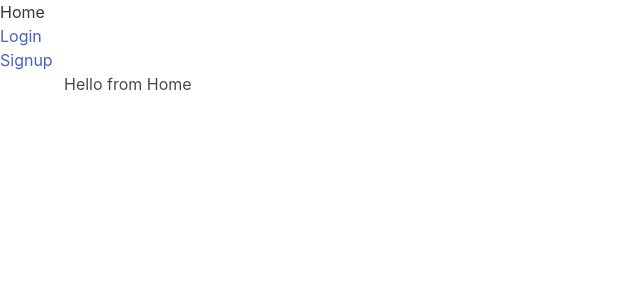
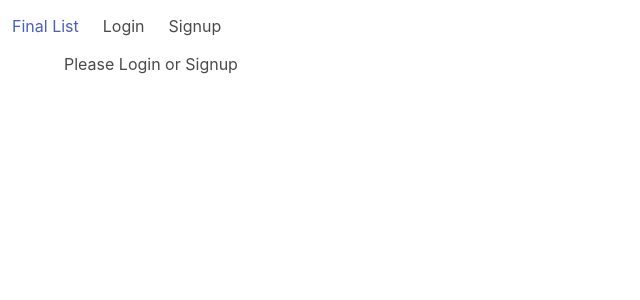
Before and after one commit to lmadkins/final-list, a Django app: page / in a window 1280 px wide. Shown: the top 300 px of the page, without its empty margins (0-640 px from the left). Run offline with Django 4.2, Linux system fonts and the light colour scheme.

Commit message:
Adjustments to templates and styling

```diff
--- a/main_app/static/scripts/main.js
+++ b/main_app/static/scripts/main.js
@@ -0,0 +1,27 @@
+// Hamburger menu
+document.addEventListener('DOMContentLoaded', () => {
+
+    // Get all "navbar-burger" elements
+    const $navbarBurgers = Array.prototype.slice.call(document.querySelectorAll('.navbar-burger'), 0);
+
+    // Add a click event on each of them
+    $navbarBurgers.forEach( el => {
+      el.addEventListener('click', () => {
+
+        // Get the target from the "data-target" attribute
+        const target = el.dataset.target;
+        const $target = document.getElementById(target);
+
+        // Toggle the "is-active" class on both the "navbar-burger" and the "navbar-menu"
+        el.classList.toggle('is-active');
+        $target.classList.toggle('is-active');
+
+      });
+    });
+
+  });
+
+//   Collapisbles
+  $(document).ready(function(){
+    $('.collapsible').collapsible();
+  });
--- a/main_app/templates/base.html
+++ b/main_app/templates/base.html
@@ -7,7 +7,7 @@
         <meta name="viewport" content="width=device-width, initial-scale=1.0" />
 
         <link rel="stylesheet" href="{% static 'styles/main.css' %}" />
-        <script src="{% static 'scripts/main.js' %}" defer></script>
+
         <!-- Materialize (for Collapsible components)  -->
         <link rel="stylesheet" href="{% static 'styles/materialize.css' %}" />
         <link href="https://fonts.googleapis.com/icon?family=Material+Icons" rel="stylesheet">
@@ -18,25 +18,62 @@
         <link rel="stylesheet" href="https://cdn.jsdelivr.net/npm/bulma@0.9.2/css/bulma.min.css">
          <!--  -->
         <script src="https://code.jquery.com/jquery-3.6.0.min.js" integrity="sha256-/xUj+3OJU5yExlq6GSYGSHk7tPXikynS7ogEvDej/m4=" crossorigin="anonymous"></script>
+        <script src="{% static 'scripts/main.js' %}" defer></script>
         <title>Final List</title>
     </head>
     <body >
-      <nav>
-        <ul>
-          <a href="/"><li>Home</li></a>
+      <nav class="navbar" role="navigation" aria-label="main navigation">
+        <div class="navbar-brand">
+          <a class="navbar-item" href="/">
+            Final List
+          </a>
 
-          {% if user.is_authenticated %}
-          <span>Welcome: {{user.username}}</span>
-            <a href="/lists"><li>My Lists</li></a>
-            <a href="{% url 'password_reset' %}">Reset Password</a>
-            <a href="{% url 'logout' %}"><li>Logout</li></a>
+          <a role="button" class="navbar-burger" aria-label="menu" aria-expanded="false" data-target="navbarBasicExample">
+            <span aria-hidden="true"></span>
+            <span aria-hidden="true"></span>
+            <span aria-hidden="true"></span>
+            <!-- Links in hamburger menu if logged in  -->
+            <!-- {% if user.is_authenticated %}
+            <span aria-hidden="true"href="/lists">
 
+              My Lists
+            </span>
+            <span aria-hidden="true"><a href="{% url 'logout' %}">Logout</a></span> -->
+
+            <!-- Links in hamburger menu if logged out  -->
             {% else %}
-            <a href="{% url 'login' %}"><li>Login</li></a>
-            <a href="{% url 'signup' %}"><li>Signup</li></a>
+            <!-- <span aria-hidden="true"><a href="{% url 'login' %}">Login
+            </a></span>
+            <span aria-hidden="true"><a href="{% url 'signup' %}">Signup
+            </a></span> -->
           {% endif %}
-          <!-- <li>User</li> -->
-        </ul>
+
+
+          </a>
+        </div>
+
+        <div id="navbarBasicExample" class="navbar-menu">
+          <div class="navbar-start">
+            {% if user.is_authenticated %}
+            <a class="navbar-item"href="/lists">
+              My Lists
+            </a>
+          </div>
+
+          <div class="navbar-end">
+            <div class="navbar-item">
+              <div class="buttons">
+                  <a class="nav-bar-item" href="{% url 'logout' %}">Logout</a>
+                  {% else %}
+                  <a class="navbar-item" href="{% url 'login' %}">Login
+                  </a>
+                  <a class="navbar-item" href="{% url 'signup' %}">Signup
+                  </a>
+                {% endif %}
+              </div>
+            </div>
+          </div>
+        </div>
       </nav>
 
         <div class="container">
@@ -45,11 +82,5 @@
 
       </div>
     </div>
-
-    <script>
-  $(document).ready(function(){
-      $('.collapsible').collapsible();
-    });
-    </script>
   </body>
 </html>
--- a/main_app/templates/home.html
+++ b/main_app/templates/home.html
@@ -1,4 +1,9 @@
 {% extends 'base.html' %}
 {% block content %}
-<h1>Hello from Home</h1>
+    {% if user.is_authenticated %}
+    <span>Welcome: {{user.username}}</span>
+    {% else %}
+    <span>Please Login or Signup</span>
+    {% endif %}
+
 {% endblock %}
--- a/main_app/templates/registration/signup.html
+++ b/main_app/templates/registration/signup.html
@@ -3,7 +3,7 @@
 <h1 class="title">Sign Up</h1>
 <form method="post" action="{% url 'signup' %}">
     {% csrf_token %} {{ form.as_p }}
-    <input type="submit" class="btn" value="Sign Up" />
+    <input type="submit" class="btn button is-success" value="Sign Up" />
     <input type="hidden" name="next" value="{{ next }}" />
 </form>
 
--- a/main_app/views.py
+++ b/main_app/views.py
@@ -42,10 +42,20 @@ class ListsList(TemplateView):
 #     template_name: "list_detail.html"
 
 def list_detail(request, id):
-    context={}
-
+    # context={}
+    # list = ListItem.objects.get()
+    # return render(request, {'list':  list})
+    def get_context_data(self, **kwargs):
+        context = super().get_context_data(**kwargs)
+        context["list"] = List.objects.filter(user=self.request.user)
+        return context
+#         return render(request,'list_detail.html', {
+#         'list': list
+# })
+        list = List.objects.filter(user=self.request.user)
     item = ListItem.objects.all()
     return render(request, 'list_detail.html', {
+        'list': 'list',
         'items': item
 })
 
```
Also changed, not shown: main_app/templates/registration/login.html (+8 -2 lines).
